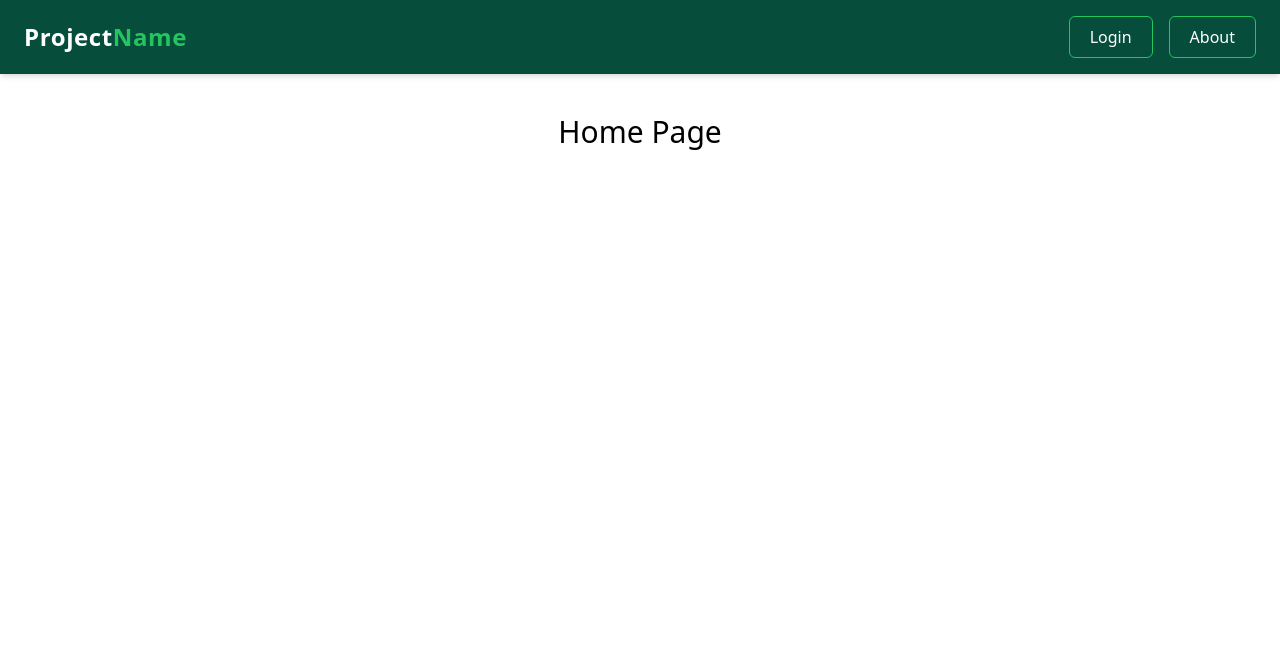
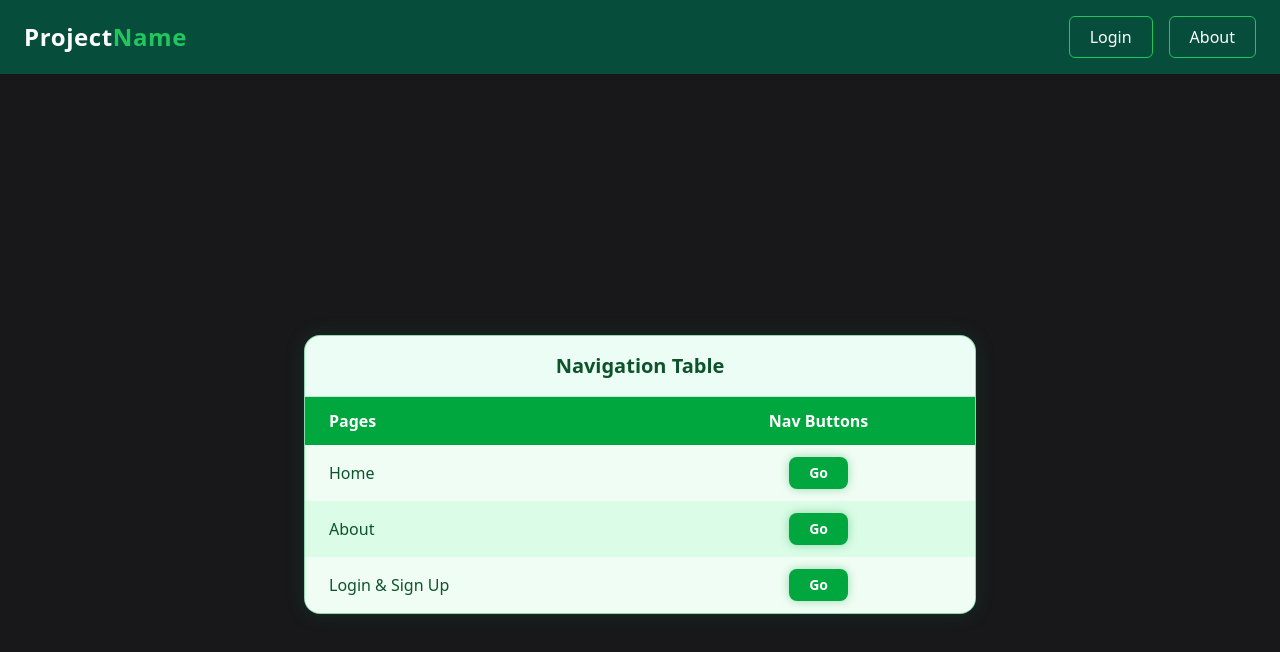
Before and after one commit to sushmita-rgb/frontend-templates, a React (Vite) app in the folder react-base-template/: page / in a window 1280 px wide. Shown: the top 652 px of the page. Built offline with nearby package versions, Linux system fonts and the light colour scheme.

Commit message:
made a nav page to easily navigate between pages

```diff
--- a/react-base-template/src/App.jsx
+++ b/react-base-template/src/App.jsx
@@ -2,6 +2,7 @@ import { Routes, Route } from "react-router-dom";
 import Layout from "./Layout/Layout.jsx";
 import LoginPage from "./login.jsx";
 import AboutUs from "./AboutUs/AboutUs.jsx";
+import MainPage from "./navPage.jsx";
 
 function Home() {
   return <h1 className="text-center text-3xl mt-10">Home Page</h1>;
@@ -11,7 +12,8 @@ export default function App() {
   return (
     <Routes>
       <Route element={<Layout />}>
-        <Route index element={<Home />} /> {/* "/" */}
+        <Route index element={<MainPage />} /> {/* "/" */}
+          <Route path="home" element={<Home />} />
         <Route path="login" element={<LoginPage />} />
         <Route path="about" element={<AboutUs />} />
       </Route>
--- /dev/null
+++ b/react-base-template/src/navPage.jsx
@@ -0,0 +1,73 @@
+import { useNavigate } from "react-router-dom";
+
+export default function NavTable() {
+    const navigate = useNavigate();
+
+    const pages = [
+        { name: "Home", path: "/home" },
+        { name: "About", path: "/about" },
+        { name: "Login & Sign Up", path: "/login" },
+
+    ];
+
+    return (
+        <div className="min-h-screen flex items-center justify-center bg-zinc-900 p-6">
+            <div className="w-full max-w-2xl bg-[#ecfdf5] rounded-2xl overflow-hidden border border-green-600/40 shadow-[0_0_20px_rgba(22,163,74,0.15)]">
+
+                {/* Title */}
+                <div className="px-6 py-4 text-center text-green-900 text-xl font-semibold border-b border-green-600/20">
+                    Navigation Table
+                </div>
+
+                <table className="w-full border-collapse">
+                    <thead>
+                    <tr className="bg-green-600 text-white">
+                        <th className="px-6 py-3 text-left">Pages</th>
+                        <th className="px-6 py-3 text-center">Nav Buttons</th>
+                    </tr>
+                    </thead>
+
+                    <tbody>
+                    {pages.map((page, index) => (
+                        <tr
+                            key={page.name}
+                            className="
+                  odd:bg-green-50
+                  even:bg-green-100
+                  hover:bg-green-200/60
+                  transition-colors
+                "
+                        >
+                            <td className="px-6 py-3 text-green-900 font-medium">
+                                {page.name}
+                            </td>
+
+                            <td className="px-6 py-3 text-center">
+                                <button
+                                    onClick={() => navigate(page.path)}
+                                    className="
+                      px-5 py-1.5
+                      rounded-lg
+                      bg-green-600
+                      text-white
+                      text-sm
+                      font-semibold
+                      hover:bg-green-700
+                      active:bg-green-800
+                      transition-colors
+                      shadow-[0_0_10px_rgba(22,163,74,0.4)]
+                      hover:shadow-[0_0_16px_rgba(22,163,74,0.7)]
+                    "
+                                >
+                                    Go
+                                </button>
+                            </td>
+                        </tr>
+                    ))}
+                    </tbody>
+                </table>
+
+            </div>
+        </div>
+    );
+}
```
Also changed, not shown: 1 other file (tests, documents, lock files or other folders).
